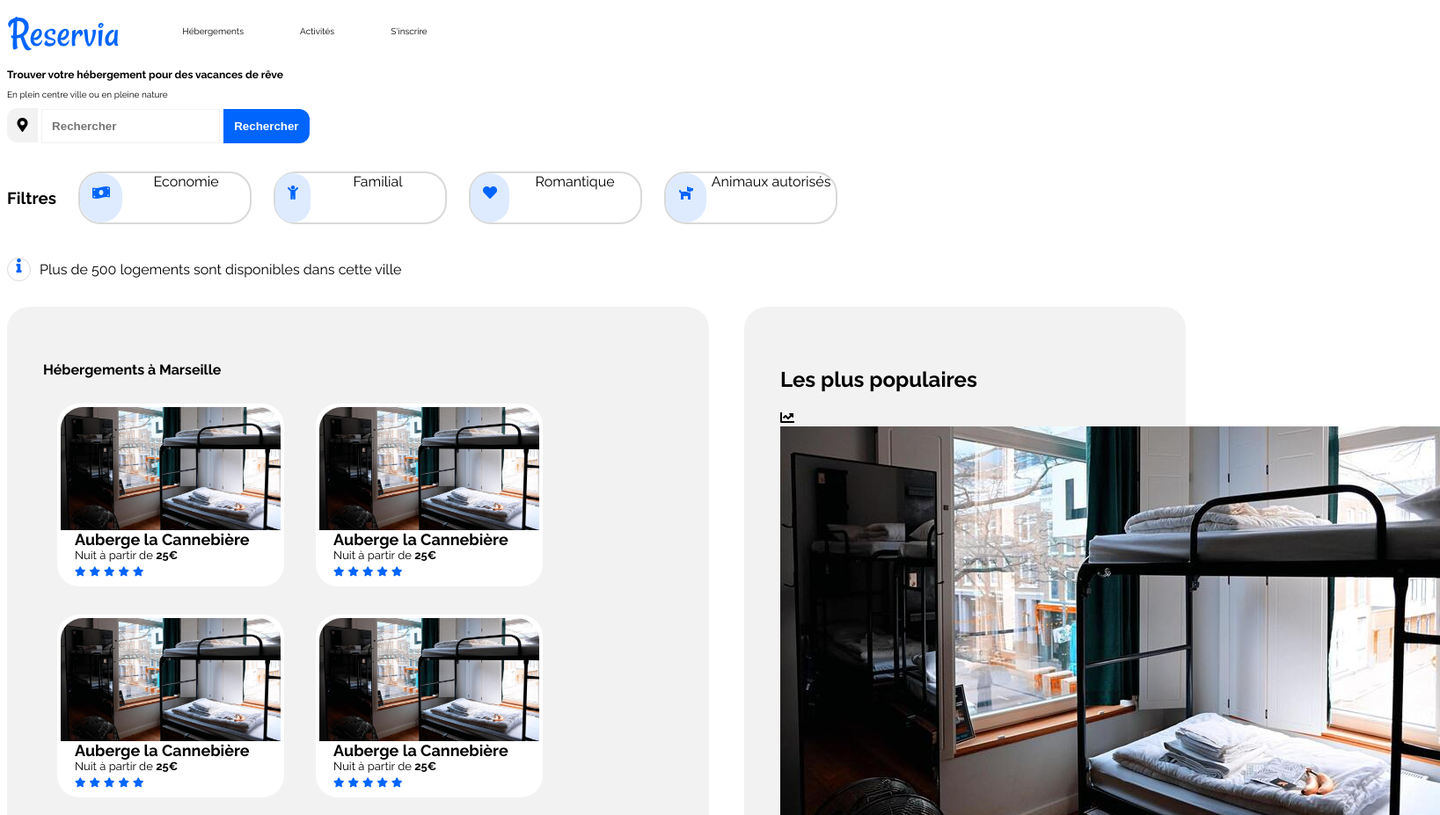
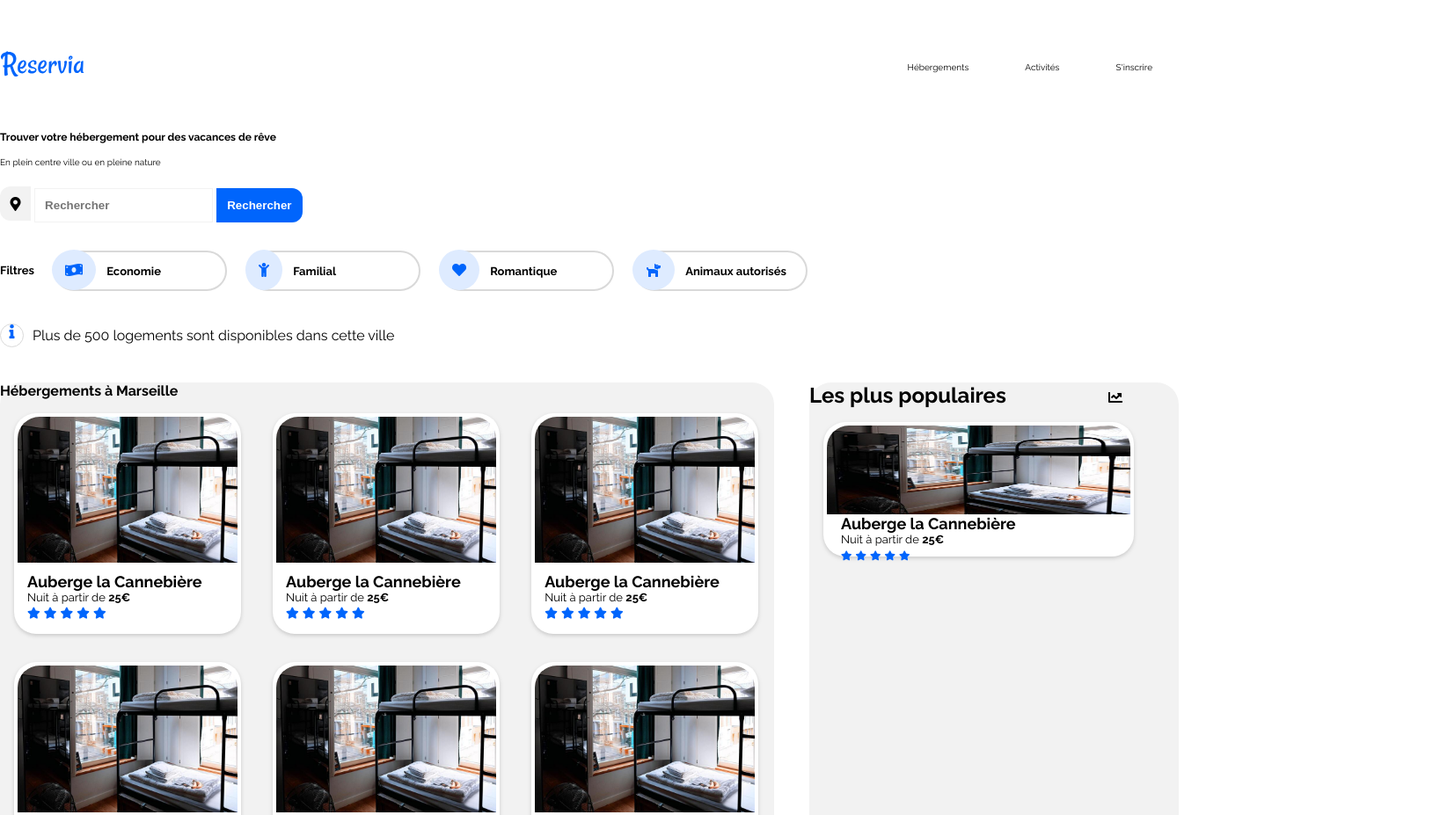
Before and after one commit to BaptisteM44/Projet-2-Reservia, a plain HTML site: page index.html in a window 1280 px wide. Shown: the top 927 px of the page at 88% size, 1637 px wide, since content can reach past the window. Drawn offline with Linux system fonts and the light colour scheme.

Commit message:
gros changement filtre / tout les margin / cardsshadows

```diff
--- a/style.css
+++ b/style.css
@@ -1,27 +1,32 @@
+*{
+    margin: 0;
+    padding: 0;
+}
 body{
     font-family: 'raleway', sans-serif;
+    width: 1340px;
+    margin-right: auto;
+    margin-left: auto;
 }
 
 header{
     background-color: #ffffff;
     display: flex;
-    width: 1340px;
-    margin: 0 auto;
     color: #0065FC;
-}
-header div{
-    width: 1310px;
-    display: flex;
-    justify-content:space-between;
-    height: 60px;
+    justify-content: space-between;
+    align-items: center;
+    margin-bottom: 50px;
+    margin-top: 50px;
+
 }
 .logo-header{
     width: auto;
+    display: inline-block;
 }
 
 .menu{
-    display: inline-block;
     width: auto;
+
 }
 header a{
     color: #000000;
@@ -46,33 +51,30 @@ header li a:active{
 header li a:hover{
     color: #0065FC;
     border-top: 2px solid;
-    padding-top: 10px;
+    padding-top: 40px;
 }
 
 section{
     background-color: #ffffff;
     display: flex;
-    justify-content: left;
-    width: 1340px;
-    margin: 0 auto;
 }
 .section1{
-
-    display: flex;
     flex-direction: column;
 
 }
-
-
+.titres-page{
+    margin-bottom: 22px;
+}
 .titres-page h1{
     font-size: 12px;
+    margin-bottom: 16px;
 
 }
 .titres-page p{
     font-size: 10px;
 }
 .searchbar{
-    padding-bottom: 32px;
+    margin-bottom: 32px;
 }
 .fa-map-marker-alt{
     border-radius: 12px 0px 0px 12px;
@@ -98,57 +100,59 @@ section{
     padding: 11px;
     font-weight: bold;
 }
-
 .filtres
 {
-    flex-flow: row wrap;
-    height: 50px;
-    align-items: center;
-    display: flex;
+    margin-bottom: 36px;
+
+}
+.filtres h3{
+    margin-top: 15px;
+    font-size: 13px;
+    font-weight: bolder;
+    margin-right: 22px;
 }
 
+
 .filtres ul{
-    display: flex;
-    padding-inline-start: 0px;
-    margin: 0 auto;
+
+    display:inline-flex;
+    list-style:none;
 }
-.filtres li{
-    display: flex;
-    margin-right: 25px;
-}
-.filtres h2{
-    font-size: 13px;
-    display: flex;
-    align-items: center;
-}
+
 .Economie{
- 	background:white;
 	border: 2px solid #d9d9d9;
     border-radius: 25px;
-    /* display: flex; */
     width: 193px;
-    /* justify-content:space-between; */
-    margin-right: 25px;
+    height: 42px;
+    margin-right: 23px;
+
+
 }
-.Economie i{
-    display: flex;
-    padding: 14px;
-	background:#deebff;
-	border-radius: 25px;
+.filtres-logo{
+    padding: 15px;
+    margin-left: -2%;
+    margin-top: -1.5%;
+    margin-bottom: -1%;
+    border-radius: 50%;
     color: #0065FC;
+    background-color: #deebff;
+
 }
-.Economie a{
+.filtres-texte{
     color: black;
-    margin: 0 auto;
     text-decoration: none;
-    display: flex;
+    margin-right: 22px;
+    margin-left: 8px;
+    font-size: 13px;
+    font-weight: bolder;
+
+
 }
 .info{
     flex-flow: row wrap;
     height: 30px;
     align-items: center;
     display: flex;
-    padding-top: 36px;
     padding-right: 11px;
     padding-bottom: 38px;
 }
@@ -169,7 +173,7 @@ section{
     height: 625px;
     background-color: #f2f2f2;
     border-radius: 25px;
-    padding: 48px 41px 48px 41px;
+    /* padding: 48px 41px 48px 41px; */
     margin-right: 40px;
 }
 .section2 h2{
@@ -180,11 +184,11 @@ section{
 .item{
     background-color: #ffffff;
     width: 250px;
-    height: 200px;
     border-radius: 25px;
     padding:4px;
     margin: 16px;
     display: inline-block;
+    box-shadow: 0px 2px 4px 0px #80808059;
 
 }
 .item img{
@@ -204,14 +208,14 @@ section{
     flex-direction: row;
     color: #0065FC;
     margin: 0px;
-    font-size: 11px;
+    font-size: 13px;
 }
 .item p{
     margin: 0px;
     font-size: 13px;
 }
 .item-text{
-    margin-left: 16px;
+    padding: 11px;
 }
 
 aside{
@@ -219,5 +223,56 @@ aside{
     height: 625px;
     background-color: #f2f2f2;
     border-radius: 25px;
-    padding: 48px 41px 48px 41px;
+    border: 48px 41px 48px 41px;
+    display: inline-block;
+    padding: 0;
 }
+aside h2{
+    display:inline-block;
+    margin: 0 auto;
+    width: 80%;
+}
+
+.item-aside{
+    background-color: #ffffff;
+    width: 345px;
+    height: 145px;
+    border-radius: 25px;
+    padding:4px;
+    margin: 16px;
+    display: inline-block;
+    box-shadow: 0px 2px 4px 0px #80808059;
+
+}
+.item-aside img{
+    width: 100%;
+    height: 70%;
+    border-radius: 25px 25px 0px 0px;
+    display: flex;
+    margin: 0px;
+
+}
+.item-aside h3{
+    display: flex;
+    font-size: 18px;
+    margin: 0px;
+
+}
+.item-aside i{
+    display: inline;
+    flex-direction: row;
+    color: #0065FC;
+    margin: 0px;
+    font-size: 11px;
+
+}
+.item-aside p{
+    margin: 0px;
+    font-size: 13px;
+
+}
+.item-text-aside{
+    margin-left: 16px;
+
+
+}
```
